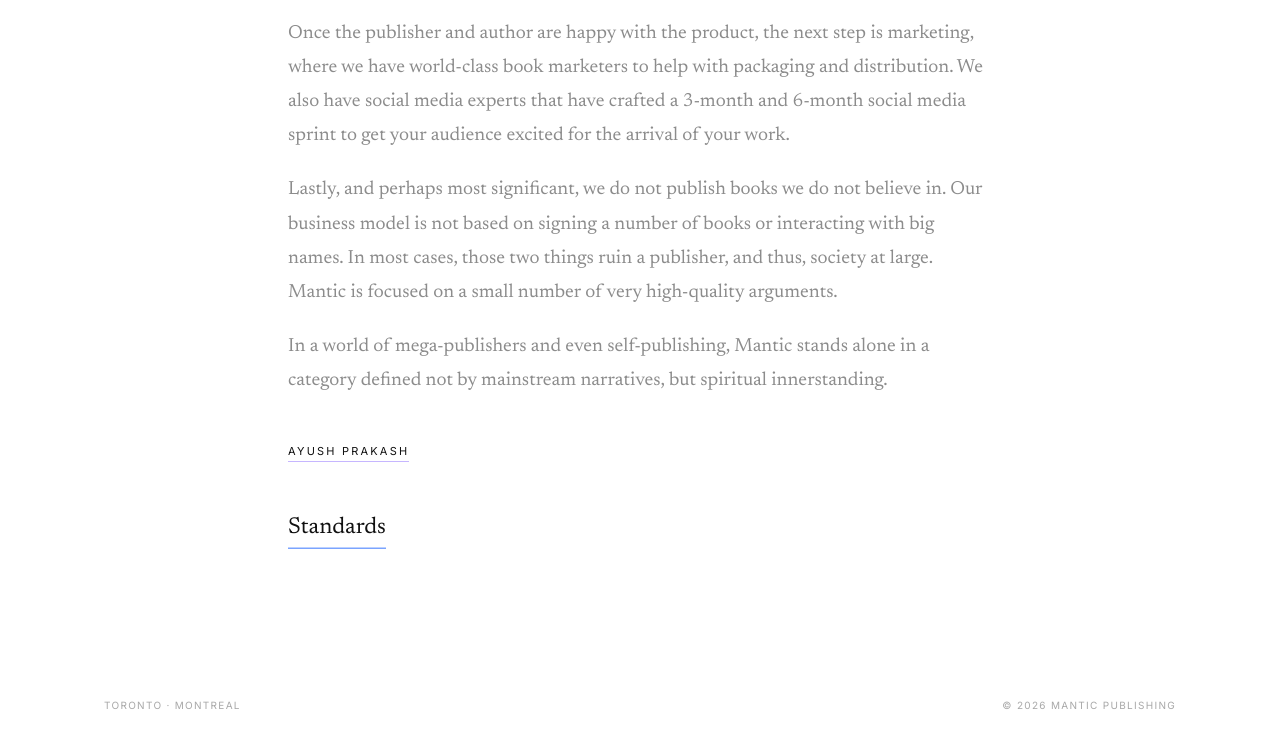
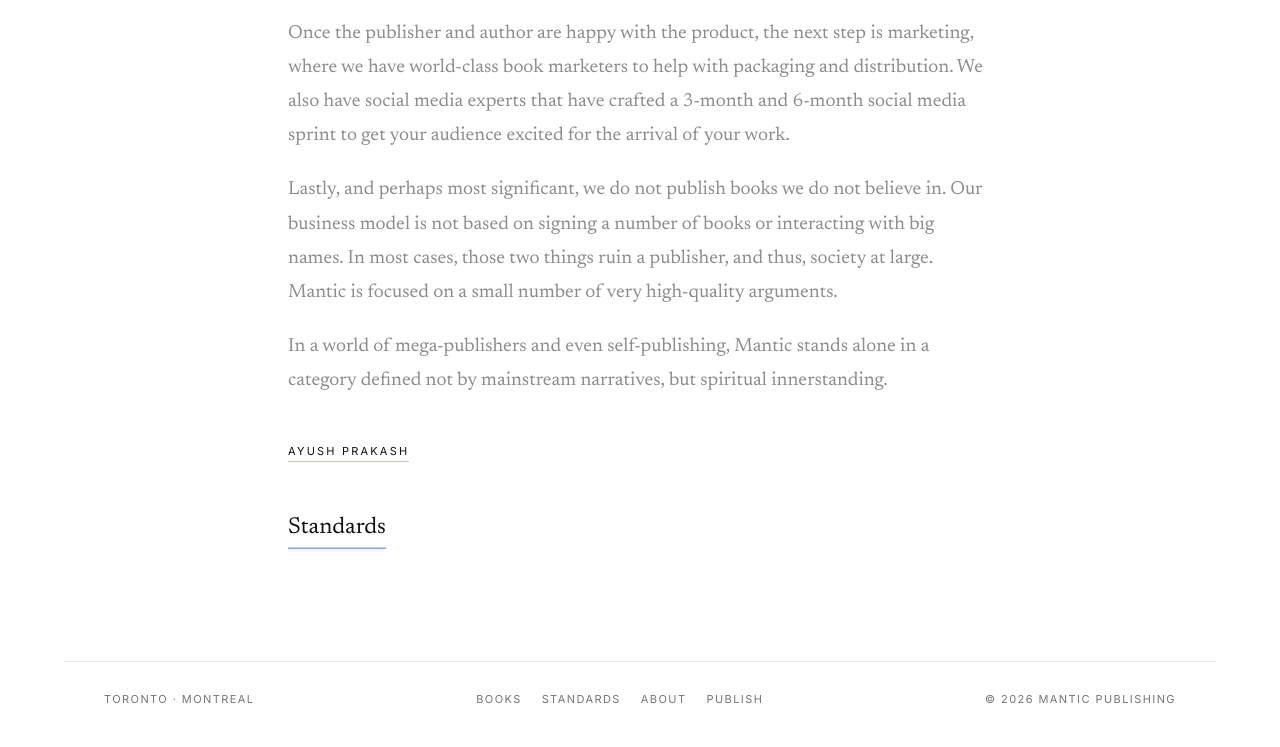
Before and after one commit to by-ayush-prakash/mantic, a plain HTML site: page about.html in a window 1280 px wide. Shown: the part 1108-1855 px from the top of the page. Drawn offline with Linux system fonts and the light colour scheme.

Commit message:
Complete the Mantic footer across the site

```diff
--- a/about.html
+++ b/about.html
@@ -92,11 +92,16 @@ p.body strong{color:var(--ink);font-weight:500}
   box-shadow:inset 0 -.06em 0 var(--blu);padding-bottom:.15rem;transition:.2s}
 .cta:hover{background:#EDF3FF}
 
-footer{padding:2.25rem 0 2.5rem}
-.ft{display:flex;justify-content:space-between;gap:1.5rem;flex-wrap:wrap;
-  font-family:var(--sans);font-size:.625rem;letter-spacing:.13em;text-transform:uppercase;color:#A8A8A8}
-.ft a{border-bottom:1px solid transparent;padding-bottom:1px;transition:.18s}
-.ft a:hover{color:var(--ink);border-bottom-color:var(--blu)}
+footer{padding:0 0 2.5rem}
+.ft{display:flex;align-items:center;justify-content:space-between;gap:1rem 2rem;flex-wrap:wrap;
+  border-top:1px solid var(--rule);padding-top:1.5rem;
+  font-family:var(--sans);font-size:.6875rem;letter-spacing:.13em;text-transform:uppercase;color:#757575}
+.ft nav{display:flex;gap:.5rem 1.25rem;flex-wrap:wrap;justify-content:center}
+.ft a{border-bottom:1px solid transparent;padding:4px 0;transition:color .18s,border-color .18s}
+.ft a:hover,.ft a:focus-visible{color:var(--ink);border-bottom-color:var(--blu)}
+@media(max-width:820px){
+  .ft{flex-direction:column;text-align:center}
+}
 
 @media (max-width:820px){
   body{font-size:18px}
@@ -145,6 +150,12 @@ footer{padding:2.25rem 0 2.5rem}
 </div></main>
 <footer><div class="wrap ft">
   <span>Toronto &middot; Montreal</span>
+  <nav aria-label="Footer">
+    <a href="/books/">Books</a>
+    <a href="/standards.html">Standards</a>
+    <a href="/about.html">About</a>
+    <a href="mailto:publishme@manticpublishing.com">Publish</a>
+  </nav>
   <span>&copy; 2026 Mantic Publishing</span>
 </div></footer>
 </body></html>
```
Also changed, not shown: books/index.html (+16 -5 lines), index.html (+16 -5 lines), standards.html (+16 -5 lines).
